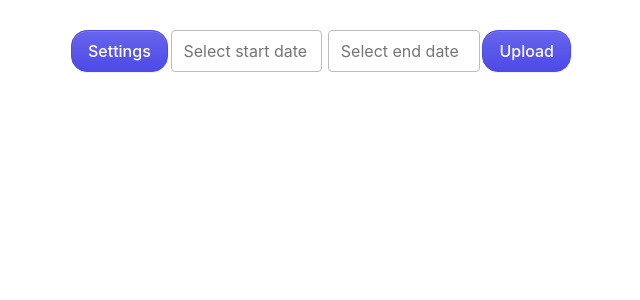
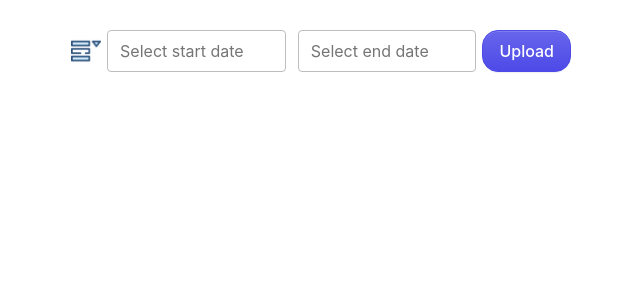
Before and after one commit to JuliOgogo/super-data-picker, a React (Create React App) app: page / in a window 1280 px wide. Shown: the top 300 px of the page, without its empty margins (319-959 px from the left). Built offline with nearby package versions, Linux system fonts and the light colour scheme.

Commit message:
ref: css icon

```diff
--- a/src/components/SuperDataPicker/SuperDataPicker.module.css
+++ b/src/components/SuperDataPicker/SuperDataPicker.module.css
@@ -53,3 +53,8 @@ button {
 button:hover {
     background-color: #3331ab;
 }
+
+img {
+    width: 30px;
+    height: 30px;
+}
--- a/src/components/SuperDataPicker/SuperDataPicker.tsx
+++ b/src/components/SuperDataPicker/SuperDataPicker.tsx
@@ -3,6 +3,7 @@ import ReactDatePicker from 'react-datepicker';
 import {Settings} from './Settings/Settings';
 import s from './SuperDataPicker.module.css'
 import {useSuperDataPicker} from '../../common/hooks/useSuperDataPicker';
+import icon from '../../assets/images/icon-menu.png'
 
 export function SuperDataPicker() {
 
@@ -14,7 +15,7 @@ export function SuperDataPicker() {
 
     return <div className={s.sdp}>
 
-        <button onClick={() => setIsSettingsOpen(!isSettingsOpen)}>Settings</button>
+        <img src={icon} onClick={() => setIsSettingsOpen(!isSettingsOpen)} alt={'settings'}/>
 
         <Settings isSettingsOpen={isSettingsOpen}
                   setIsSettingsOpen={setIsSettingsOpen}
```
Also changed, not shown: src/assets/images/icon-menu.png (added).
